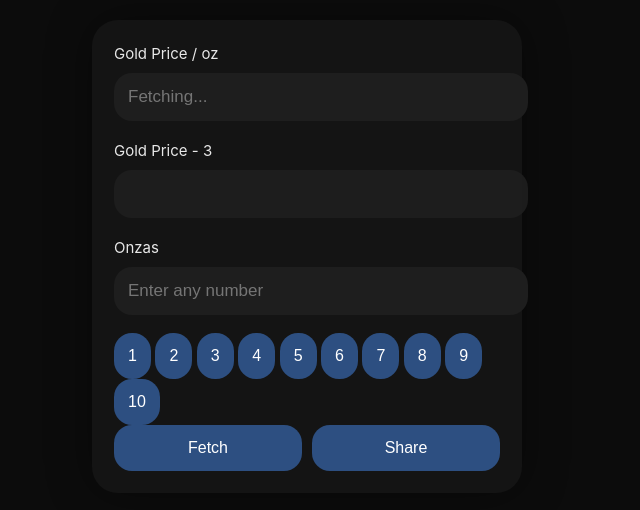
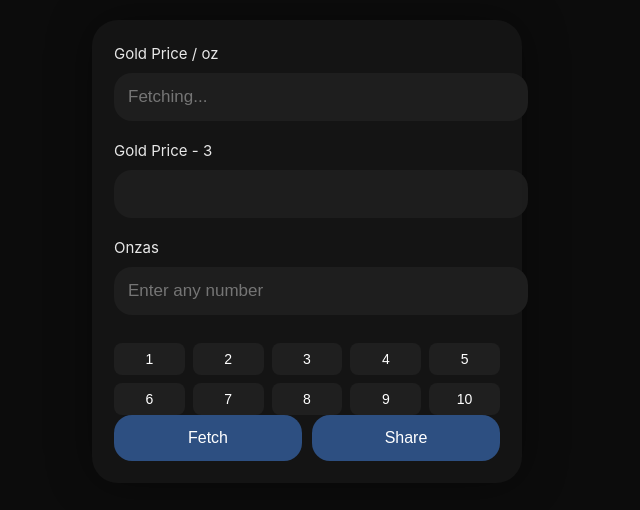
Before and after one commit to elikamhaji/Cierres, a plain HTML site: page index.html in a window 1280 px wide. Shown: the whole page, without its empty margins (333-973 px from the left). Drawn offline with nearby package versions, Linux system fonts and the light colour scheme; no server answers.

Commit message:
Update style.css

```diff
--- a/style.css
+++ b/style.css
@@ -73,3 +73,24 @@ button:active{ transform: translateY(1px); }
   border-radius:20px;
   background:#1e1e1e;
 }
+
+.onzas-buttons {
+  display: grid;
+  grid-template-columns: repeat(5, 1fr);
+  gap: 8px;
+  margin-top: 10px;
+}
+
+.onzas-buttons button {
+  background: #1f1f1f;
+  color: #fff;
+  border: none;
+  border-radius: 8px;
+  padding: 8px 0;
+  font-size: 14px;
+  cursor: pointer;
+}
+
+.onzas-buttons button:active {
+  transform: scale(0.96);
+}
```
